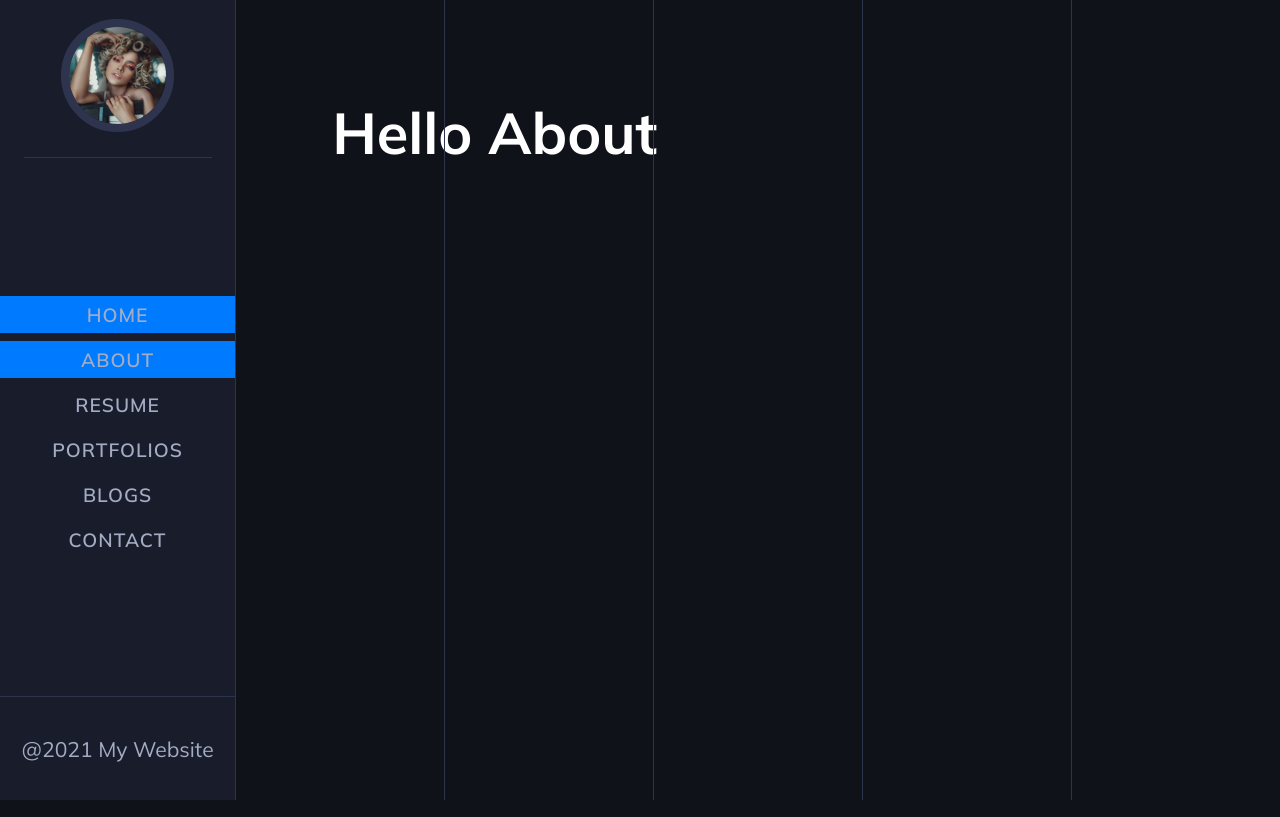
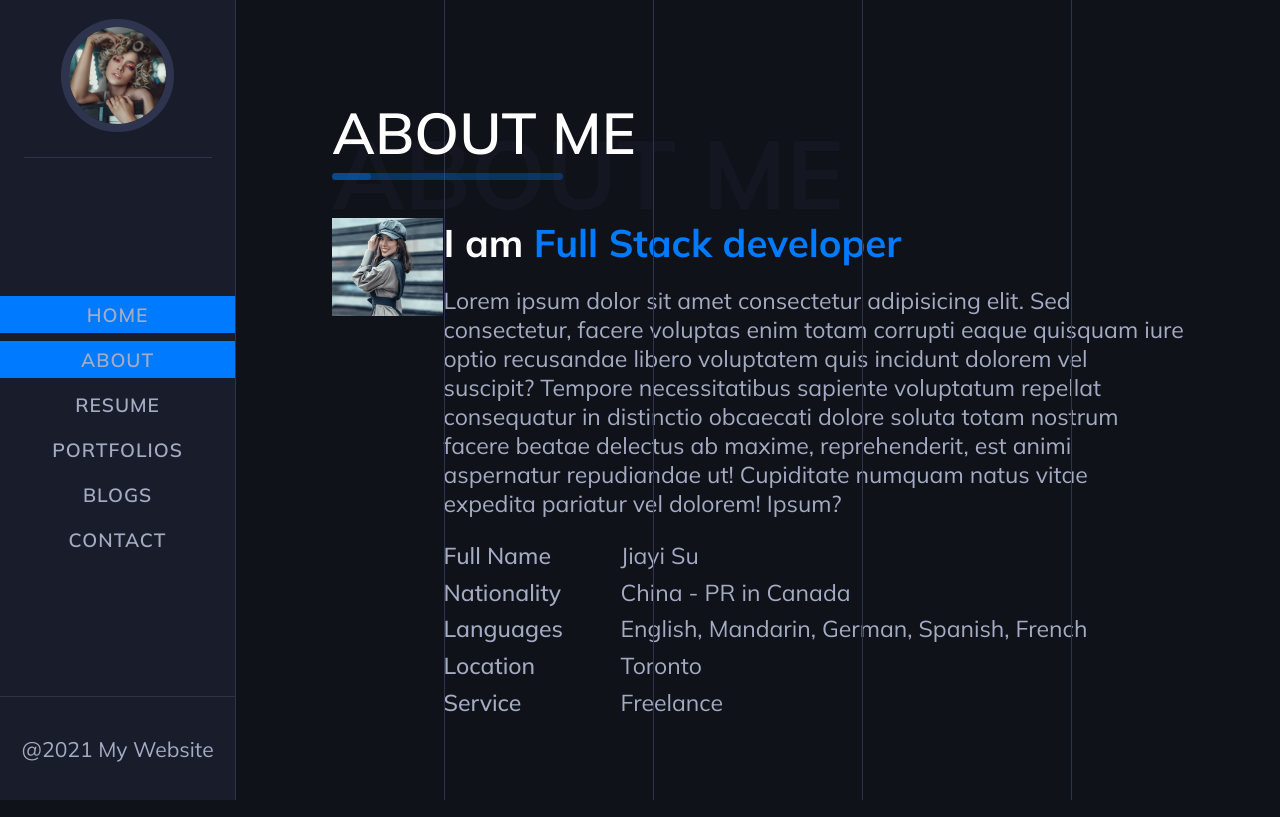
Before and after one commit to sujiayi317/react-js-styled-components, a React (Create React App) app: page /about in a window 1280 px wide. Built offline with nearby package versions, Linux system fonts and the light colour scheme.

Commit message:
Style AboutPage

```diff
--- /dev/null
+++ b/src/Components/ImageSection.js
@@ -0,0 +1,84 @@
+import React from 'react';
+import styled from 'styled-components';
+import resume from '../img/resume.jpg';
+
+const ImageSectionStyled = styled.div`
+  margin-top: 2rem;
+  display: flex;
+  .left-content {
+    img {
+      width: 100%;
+    }
+  }
+  .right-content {
+    h4 {
+      font-size: 2rem;
+      color: var(--white-color);
+      span {
+        font-size: 2rem;
+      }
+    }
+    .paragraph {
+      padding: 1rem 0;
+    }
+    .about-info {
+      display: flex;
+      .info-title {
+        padding-right: 3rem;
+        p {
+          font-weight: 500;
+        }
+      }
+      .info-title,
+      .info {
+        p {
+          padding: .2rem 0;
+        }
+      }
+    }
+  }
+`;
+
+const ImageSection = () => {
+  return (
+    <ImageSectionStyled>
+      <div className='left-content'>
+        <img src={resume} alt='resume' />
+      </div>
+      <div className='right-content'>
+        <h4>
+          I am <span>Full Stack developer</span>
+        </h4>
+
+        <p className='paragraph'>
+          Lorem ipsum dolor sit amet consectetur adipisicing elit. Sed
+          consectetur, facere voluptas enim totam corrupti eaque quisquam iure
+          optio recusandae libero voluptatem quis incidunt dolorem vel suscipit?
+          Tempore necessitatibus sapiente voluptatum repellat consequatur in
+          distinctio obcaecati dolore soluta totam nostrum facere beatae
+          delectus ab maxime, reprehenderit, est animi aspernatur repudiandae
+          ut! Cupiditate numquam natus vitae expedita pariatur vel dolorem!
+          Ipsum?
+        </p>
+        <div className='about-info'>
+          <div className='info-title'>
+            <p>Full Name</p>
+            <p>Nationality</p>
+            <p>Languages</p>
+            <p>Location</p>
+            <p>Service</p>
+          </div>
+          <div className='info'>
+            <p>Jiayi Su</p>
+            <p>China - PR in Canada</p>
+            <p>English, Mandarin, German, Spanish, French</p>
+            <p>Toronto</p>
+            <p>Freelance</p>
+          </div>
+        </div>
+      </div>
+    </ImageSectionStyled>
+  );
+};
+
+export default ImageSection;
--- /dev/null
+++ b/src/Components/Title.js
@@ -0,0 +1,56 @@
+import React from 'react';
+import styled from 'styled-components';
+
+const TitleStyled = styled.div`
+  position: relative;
+  h2 {
+    color: var(--white-color);
+    font-size: 3rem;
+    font-weight: 600;
+    text-transform: uppercase;
+    position: relative;
+    padding-bottom: .6rem;
+    &::before {
+      content: "";
+      position: absolute;
+      left: 0;
+      bottom: 0;
+      width: 12rem;
+      height: .33rem;
+      border-radius: 15px;
+      background-color: var(--background-light-color-2);
+    }
+    &::after {
+      content: "";
+      position: absolute;
+      bottom: 0;
+      width: 2rem;
+      height: .33rem;
+      border-radius: 15px;
+      background-color: var(--background-light-color-2);
+      left: 0;
+
+    }
+    span {
+      font-weight: 700;
+      color: rgba(25, 29, 43, .44);
+      font-size: 5rem;
+      position: absolute;
+      left: 0;
+      top: 20%;
+      z-index: -1;
+    }
+  }
+`;
+
+const Title = ({ title, span }) => {
+  return (
+    <TitleStyled>
+      <h2>
+        {title} <b><span>{span}</span></b>
+      </h2>
+    </TitleStyled>
+  );
+};
+
+export default Title;
--- a/src/pages/AboutPage.js
+++ b/src/pages/AboutPage.js
@@ -1,6 +1,8 @@
 import styled from 'styled-components';
 import React from 'react';
 import { MainLayout } from '../styles/Layout';
+import Title from '../Components/Title';
+import ImageSection from '../Components/ImageSection';
 
 const AboutStyled = styled.section``;
 
@@ -8,7 +10,8 @@ const AboutPage = () => {
   return (
     <MainLayout>
       <AboutStyled>
-        <h1>Hello About</h1>
+        <Title title={'About Me'} span={'About Me'} />
+        <ImageSection />
       </AboutStyled>
     </MainLayout>
   );
```
